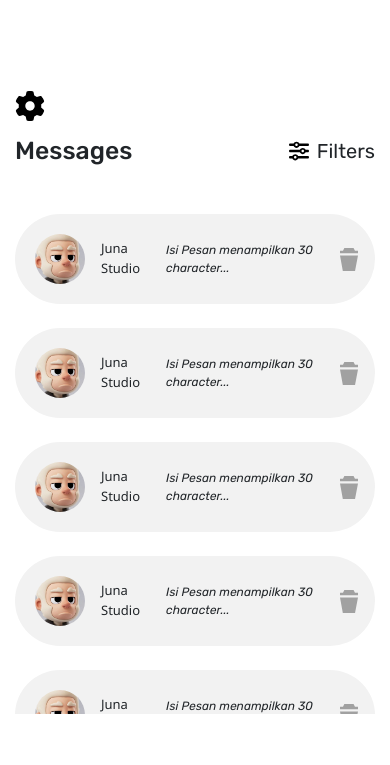
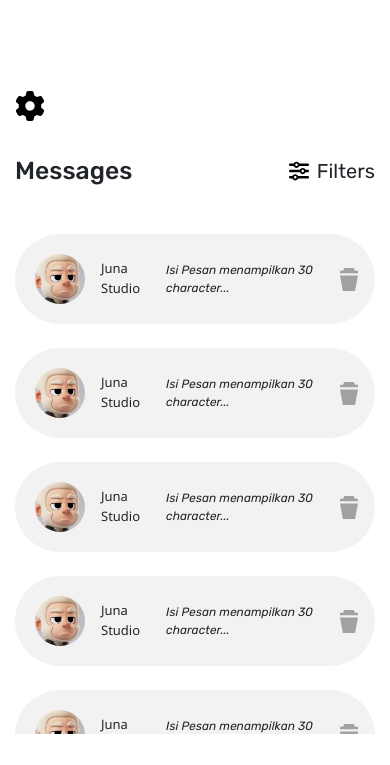
Before and after one commit to Chndrafajar/new-creative-piata, a plain HTML site: page Dashboard/Messages/Messages.html in a window 390 px wide. Shown: the part 79-844 px from the top of the page. Drawn offline with nearby package versions, Linux system fonts and the light colour scheme; files whose address does not match are found by name.

Commit message:
update6.3

```diff
--- a/Dashboard/ChangePassword/style.css
+++ b/Dashboard/ChangePassword/style.css
@@ -716,6 +716,9 @@ body {
   .modal-dialog {
     padding-left: 0px;
   }
+  #dashboard {
+    margin-top: 20px;
+  }
 }
 
 @media (max-width: 398px) {
--- a/Dashboard/Messages/style.css
+++ b/Dashboard/Messages/style.css
@@ -815,6 +815,9 @@ body {
   .messages_delete {
     width: 15px;
   }
+  #dashboard {
+    margin-top: 20px;
+  }
 }
 
 @media (max-width: 398px) {
--- a/Dashboard/MessagesForm/style.css
+++ b/Dashboard/MessagesForm/style.css
@@ -785,6 +785,9 @@ body {
   .btnSend {
     left: 75%;
   }
+  #dashboard {
+    margin-top: 20px;
+  }
 }
 
 @media (max-width: 527px) {
--- a/Dashboard/MyInformation/style.css
+++ b/Dashboard/MyInformation/style.css
@@ -701,6 +701,9 @@ body {
     width: 90px;
     font-size: 13px;
   }
+  #dashboard {
+    margin-top: 20px;
+  }
 }
 
 @media (max-width: 398px) {
--- a/Dashboard/Purchases/style.css
+++ b/Dashboard/Purchases/style.css
@@ -755,6 +755,9 @@ body {
     width: 130px;
     height: 80px;
   }
+  #dashboard {
+    margin-top: 20px;
+  }
 }
 
 @media (max-width: 417px) {
--- a/Dashboard/SaveProduct/style.css
+++ b/Dashboard/SaveProduct/style.css
@@ -784,6 +784,9 @@ body {
     transition: all 0.5s ease;
   }
   /* sidebar mobile */
+  #dashboard {
+    margin-top: 20px;
+  }
 }
 
 @media (max-width: 549px) {
```
